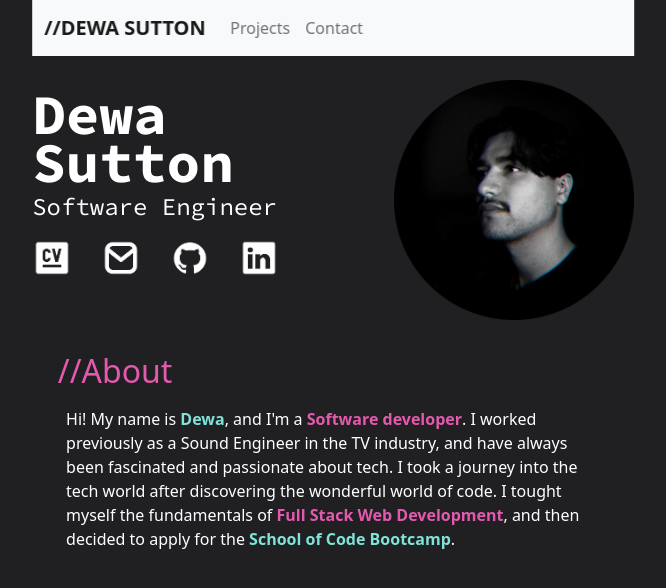
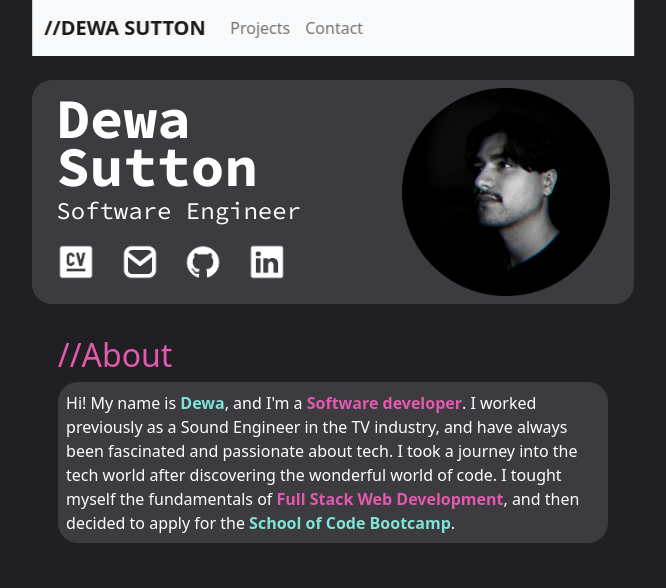
Before and after one commit to Dan-Sutton/portfolio-site, a React (Create React App) app: page / in a window 1280 px wide. Shown: the top 588 px of the page, without its empty margins (307-973 px from the left). Built offline with nearby package versions, Linux system fonts and the light colour scheme.

Commit message:
added light grey backgrounds

```diff
--- a/src/components/Home/home.module.css
+++ b/src/components/Home/home.module.css
@@ -20,19 +20,23 @@
   font-weight: 400;
 }
 .profile {
-  margin-top: 4vh;
+  margin-top: 7vh;
+  height: 28vh;
   display: flex;
   justify-content: space-between;
   align-items: center;
+  background-color: #3b3b40;
+  border-radius: 20px;
 }
 .profileText {
+  margin-left: 4%;
   text-align: left;
 }
 
 .profileimage {
-  height: 30vh;
+  height: 26vh;
   width: auto;
-  margin-top: 3vh;
+  margin-right: 4%;
 }
 
 .pinkText {
@@ -46,6 +50,8 @@
 .textBackground {
   background-color: var(--gray);
   padding: 1.5%;
+  background-color: #3b3b40;
+  border-radius: 20px;
 }
 
 .aboutsection {
--- a/src/components/Icons/index.js
+++ b/src/components/Icons/index.js
@@ -18,7 +18,7 @@ export default function Icons() {
       <img
         className={(icons.email, icons.hvrgrow)}
         onClick={() => {
-          window.open("http://localhost:3000/contact");
+          window.open("https://dewasutton.netlify.app/contact");
         }}
         src={Emailicon}
         alt={"Email"}
--- a/src/components/Projects/ProjectImages/index.js
+++ b/src/components/Projects/ProjectImages/index.js
@@ -2,7 +2,7 @@ import React, { useState } from "react";
 import projectImages from "./projectImages.module.css";
 import BasicModal from "./ImageModal";
 
-export default function ProjectImages({ imgSrc, info, title, link1, link2,  }) {
+export default function ProjectImages({ imgSrc, info, title, link1, link2 }) {
   const [open, setOpen] = useState(false);
   const [more, setMore] = useState(false);
 
@@ -25,7 +25,9 @@ export default function ProjectImages({ imgSrc, info, title, link1, link2,  }) {
         ></img>
 
         {more ? (
-          <h1 className={projectImages.title}>Click for more info</h1>
+          <h1 className={projectImages.title} style={{ fontSize: "2vw" }}>
+            Click for more info
+          </h1>
         ) : (
           <h1 className={projectImages.title}>{title}</h1>
         )}
--- a/src/components/Projects/ProjectImages/projectImages.module.css
+++ b/src/components/Projects/ProjectImages/projectImages.module.css
@@ -17,8 +17,10 @@
   color: white;
   display: flex;
   justify-content: center;
-  font-size: 4vh;
-  margin-top: 2vh;
+  /* font-size: 3vh; */
+  margin-top: 1vh;
+  margin-left: 1%;
+  margin-right: 1%;
 }
 
 .container {
--- a/src/components/Projects/index.js
+++ b/src/components/Projects/index.js
@@ -14,7 +14,9 @@ function Projects() {
     >
       <div className={project.projecthead}>
         <h1 className={project.title}>Projects</h1>
-        <Icons className={project.icons} />
+        <div className={project.icons}>
+          <Icons />
+        </div>
       </div>
 
       <div className={project.images}>
--- a/src/components/Projects/projects.module.css
+++ b/src/components/Projects/projects.module.css
@@ -1,4 +1,6 @@
 .title {
+  margin-top: 2%;
+  margin-left: 4%;
   margin-bottom: 2vh;
   font-size: var(--h1);
   font-family: var(--font);
@@ -8,7 +10,7 @@
 }
 
 .project {
-  margin-top: 14vh;
+  margin-top: 10vh;
   width: 47vw;
   height: 150vh;
 }
@@ -18,6 +20,10 @@
   align-items: center;
   width: 55%;
   margin-bottom: 5vh;
+  background-color: #3b3b40;
+  border-radius: 20px;
+  width: 47vw;
+  height: 18vh;
 }
 
 .images {
@@ -25,3 +31,9 @@
   justify-content: space-between;
   flex-wrap: wrap;
 }
+
+.icons {
+  margin-left: 4%;
+  margin-bottom: 2%;
+  margin-right: 20vw;
+}
```
